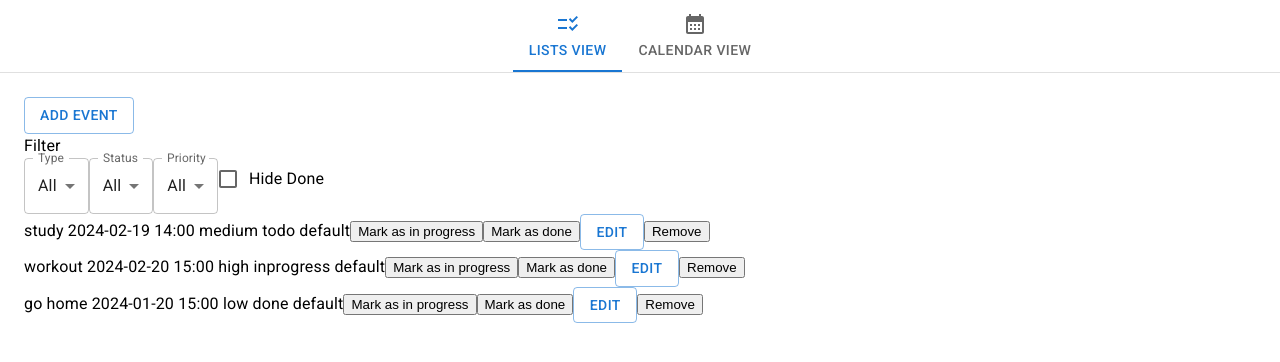
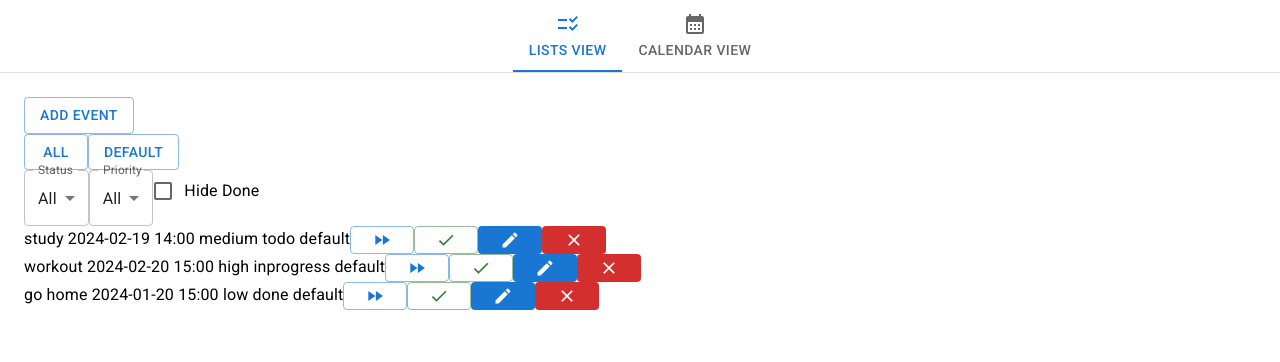
Before and after one commit to jasonliu060/organised, a React (Create React App) app: page / in a window 1280 px wide. Shown: the top 362 px of the page. Built offline with nearby package versions, Linux system fonts and the light colour scheme.

Commit message:
Created Eventlists to replace type select conponent

```diff
--- a/src/components/Editeventpopup.js
+++ b/src/components/Editeventpopup.js
@@ -21,6 +21,8 @@ import CheckCircleOutlineIcon from '@mui/icons-material/CheckCircleOutline';
 import Alert from '@mui/material/Alert';
 import Collapse from '@mui/material/Collapse';
 import CloseIcon from '@mui/icons-material/Close';
+import EditIcon from '@mui/icons-material/Edit';
+
 
 export default function Editeventpopup({ events, setEvents, editingEventId, typeList, setTypeList }) {
 
@@ -118,8 +120,8 @@ export default function Editeventpopup({ events, setEvents, editingEventId, type
 
   return (
     <React.Fragment>
-      <Button variant="outlined" onClick={handleClickOpen}>
-        Edit
+      <Button variant="contained" disableElevation size="small" onClick={handleClickOpen}>
+        <EditIcon fontSize="small"/>
       </Button>
       <Dialog
         open={dialogOpen}
--- /dev/null
+++ b/src/components/Eventlists.js
@@ -0,0 +1,18 @@
+import { Button } from "@mui/material";
+
+export default function Eventlists({ events, typeList, setSelectedType }) {
+  return (
+    <div>
+      <Button variant="outlined" onClick={() => setSelectedType('all')}>
+        All
+      </Button>
+      {typeList.map(
+        (element, index) => (
+          <Button variant="outlined" onClick={() => setSelectedType(element)} key={index}>
+            {element}
+          </Button>
+        )
+      )}
+    </div>
+  )
+}
--- a/src/components/Eventlist.js
+++ b/src/components/Eventslist.js
@@ -1,4 +1,5 @@
 import { useState } from "react"
+import Eventlists from './Eventlists';
 import Editeventpopup from "./Editeventpopup";
 import Select from '@mui/material/Select';
 import MenuItem from '@mui/material/MenuItem';
@@ -6,8 +7,12 @@ import InputLabel from '@mui/material/InputLabel';
 import FormControl from '@mui/material/FormControl';
 import FormControlLabel from '@mui/material/FormControlLabel';
 import Checkbox from '@mui/material/Checkbox';
+import Button from '@mui/material/Button';
+import ClearIcon from '@mui/icons-material/Clear';
+import FastForwardIcon from '@mui/icons-material/FastForward';
+import CheckIcon from '@mui/icons-material/Check';
 
-export default function Eventlist({ events, setEvents, removeEvent, typeList, setTypeList }) {
+export default function Eventslist({ events, setEvents, removeEvent, typeList, setTypeList }) {
   const [selectedType, setSelectedType] = useState('all');
   const [selectedStatus, setSelectedStatus] = useState('all');
   const [selectedPriority, setSelectedPriority] = useState('all');
@@ -57,9 +62,9 @@ export default function Eventlist({ events, setEvents, removeEvent, typeList, se
     }
   }
 
-  function typeOnChangeHandler(event) {
-    setSelectedType(event.target.value);
-  }
+  // function typeOnChangeHandler(index) {
+  //   setSelectedType(index);
+  // }
 
   function statusOnChangeHandler(event) {
     setSelectedStatus(event.target.value);
@@ -95,9 +100,9 @@ export default function Eventlist({ events, setEvents, removeEvent, typeList, se
 
   return (
     <>
-      <div>Filter</div>
+      <Eventlists events={events} typeList={typeList} setSelectedType={setSelectedType}/>
       <div>
-        <FormControl>
+        {/* <FormControl>
           <InputLabel id="type-lable">Type</InputLabel>
           <Select
             labelId="type-lable"
@@ -115,7 +120,7 @@ export default function Eventlist({ events, setEvents, removeEvent, typeList, se
               )
             )}
           </Select>
-        </FormControl>
+        </FormControl> */}
         <FormControl>
           <InputLabel id="status-lable">Status</InputLabel>
           <Select
@@ -151,10 +156,14 @@ export default function Eventlist({ events, setEvents, removeEvent, typeList, se
       {selectedEvents.map((element, index) => (
         <div key={element.id}>
           {element.name} {element.dateString} {element.time} {element.url} {element.priority} {element.status} {element.type}
-          <button onClick={() => markAsInProgressHandler(element.id, index)}>Mark as in progress</button>
-          <button onClick={() => markAsDoneHandler(element.id, index)}>Mark as done</button>
+          <Button variant="outlined" size="small" onClick={() => markAsInProgressHandler(element.id, index)}><FastForwardIcon fontSize="small"/></Button>
+          <Button variant="outlined" size="small" color="success" onClick={() => markAsDoneHandler(element.id, index)}>
+            <CheckIcon fontSize="small"/>
+          </Button>
           <Editeventpopup events={events} setEvents={setEvents} editingEventId={element.id} typeList={typeList} setTypeList={setTypeList} />
-          <button onClick={() => removeEvent(element.id)}>Remove</button>
+          <Button variant="contained" size="small" disableElevation color="error" onClick={() => removeEvent(element.id)}>
+            <ClearIcon fontSize="small"/>
+          </Button>
         </div>))}
     </>
   )
--- a/src/components/Todolist.js
+++ b/src/components/Todolist.js
@@ -1,6 +1,6 @@
-import Eventlist from './Eventlist';
+import Eventslist from './Eventslist';
 import { useState } from 'react';
-import Addevent from './Addevent'
+import Addevent from './Addevent';
 
 export default function Todolist({ events, setEvents }) {
   const [typeList, setTypeList] = useState([
@@ -32,7 +32,7 @@ export default function Todolist({ events, setEvents }) {
   return (
     <div>
       <Addevent events={events} addEvent={addEvent} typeList={typeList} setTypeList={setTypeList}/>
-      <Eventlist events={events} setEvents={setEvents} removeEvent={removeEvent} typeList={typeList} setTypeList={setTypeList}/>
+      <Eventslist events={events} setEvents={setEvents} removeEvent={removeEvent} typeList={typeList} setTypeList={setTypeList}/>
 
     </div>
   )
```
